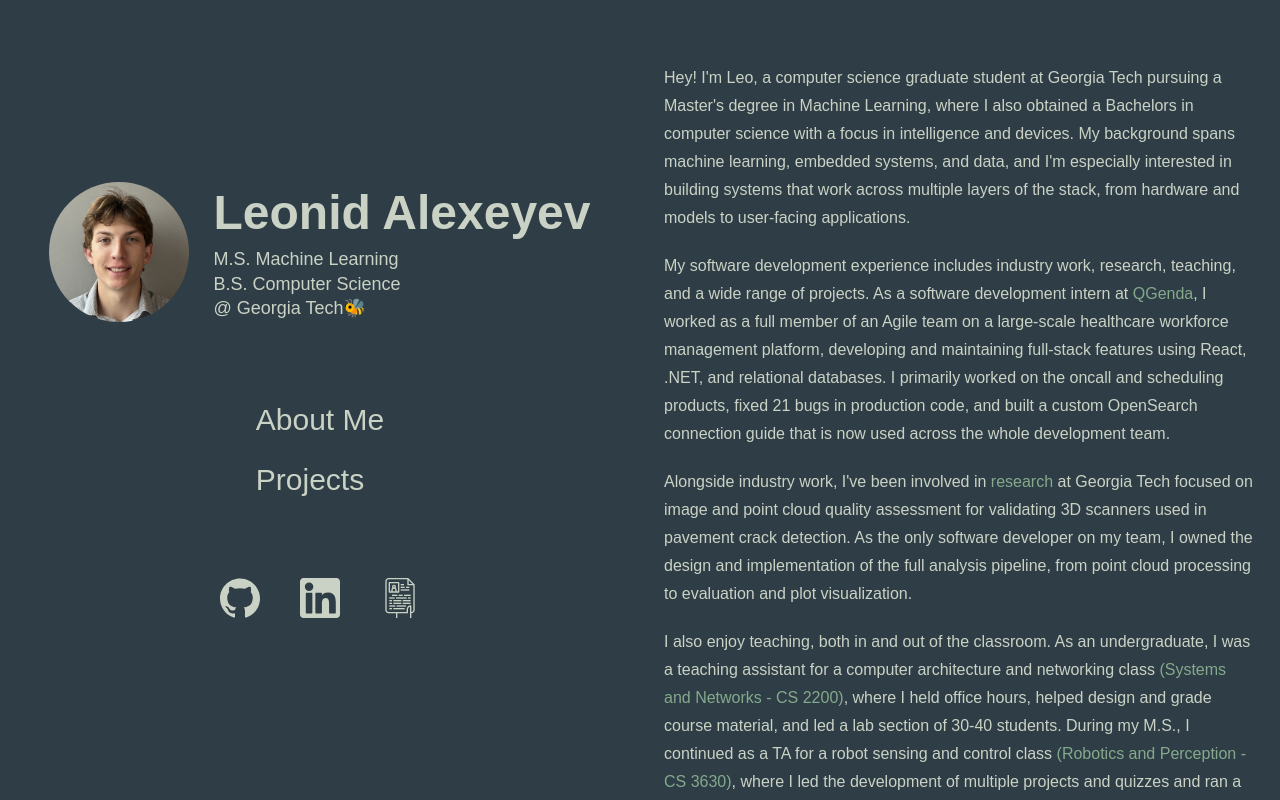
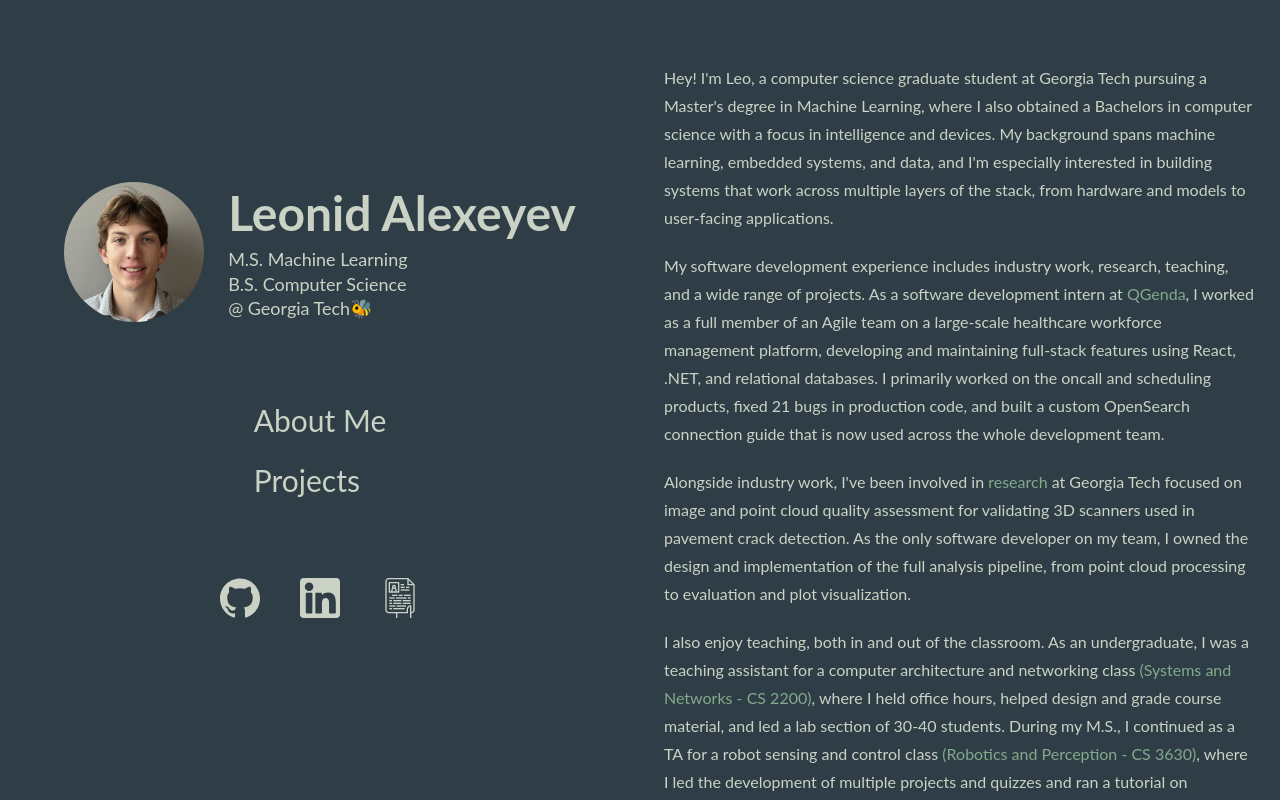
Before and after one commit to lalexeyev/portfolio, a Next.js app: page / in a window 1280 px wide. Built offline with nearby package versions, Linux system fonts and the light colour scheme.

Commit message:
update font

```diff
--- a/src/app/globals.css
+++ b/src/app/globals.css
@@ -13,5 +13,5 @@ html {
 body {
   background: var(--background);
   color: var(--foreground);
-  font-family: Arial, Helvetica, sans-serif;
+  font-family: Lato;
 }
```
Also changed, not shown: 1 other file (tests, documents, lock files or other folders).
